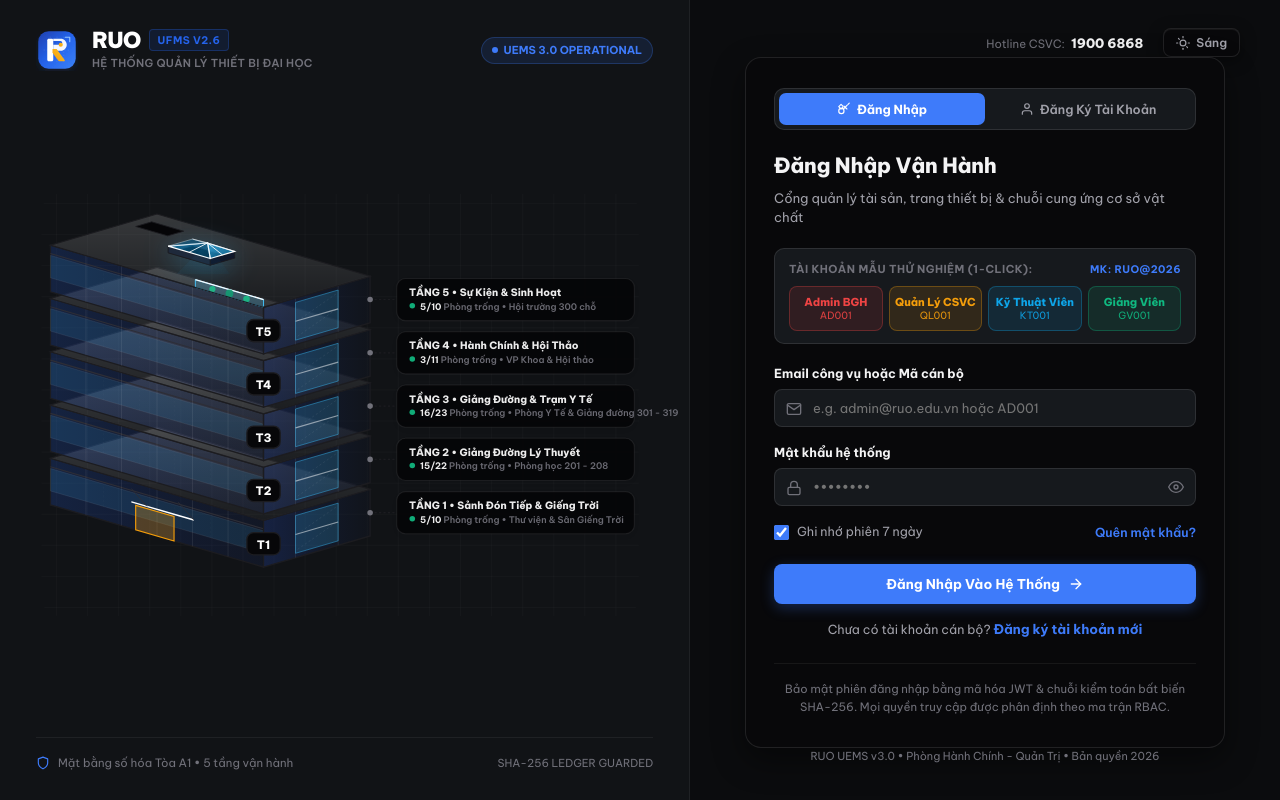
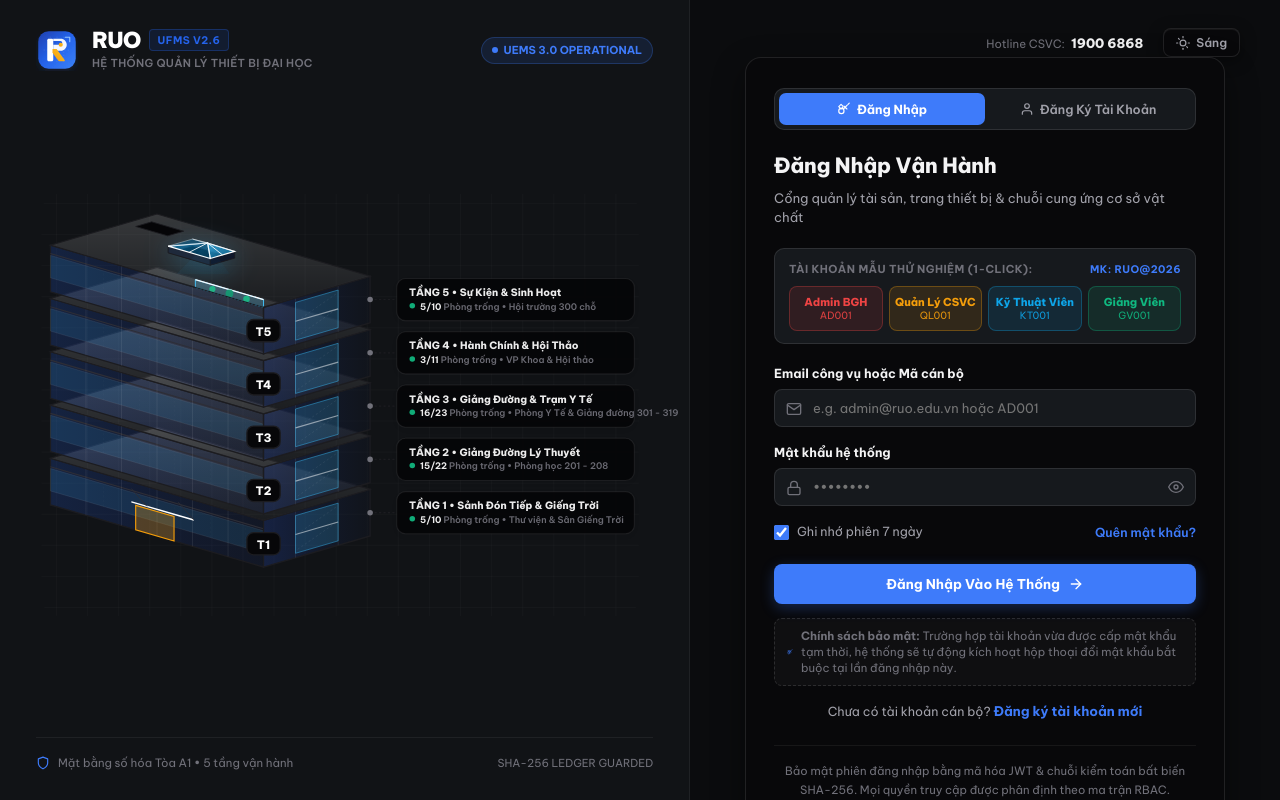
Before and after one commit to Hoang-124/Ruo, a React (Vite) app in the folder client/: page / in a window 1280 px wide. Built offline with nearby package versions, Linux system fonts and the light colour scheme.

Commit message:
feat(ui): display security guidance notice in LoginPage for temporary credentials and mandatory change policy

```diff
--- a/client/src/pages/auth/LoginPage.jsx
+++ b/client/src/pages/auth/LoginPage.jsx
@@ -883,6 +883,28 @@ export const LoginPage = ({ onLoginSuccess }) => {
                   </span>
                   <Icons.ArrowRight size={16} />
                 </button>
+
+                {/* UC-10.6 Temporary Password & Mandatory Change Notice */}
+                <div
+                  style={{
+                    marginTop: '14px',
+                    padding: '9px 12px',
+                    borderRadius: '8px',
+                    background: isLight ? '#F8FAFC' : 'rgba(255, 255, 255, 0.03)',
+                    border: `1px dashed ${isLight ? '#CBD5E1' : 'rgba(255, 255, 255, 0.12)'}`,
+                    display: 'flex',
+                    alignItems: 'center',
+                    gap: '8px',
+                    fontSize: '11.5px',
+                    color: 'var(--ink-muted)',
+                    lineHeight: 1.4
+                  }}
+                >
+                  <Icons.Key size={14} color="var(--blueprint-500)" style={{ flexShrink: 0 }} />
+                  <span>
+                    <strong>Chính sách bảo mật:</strong> Trường hợp tài khoản vừa được cấp mật khẩu tạm thời, hệ thống sẽ tự động kích hoạt hộp thoại đổi mật khẩu bắt buộc tại lần đăng nhập này.
+                  </span>
+                </div>
               </form>
 
               {/* Bottom Switch to Register */}
```
